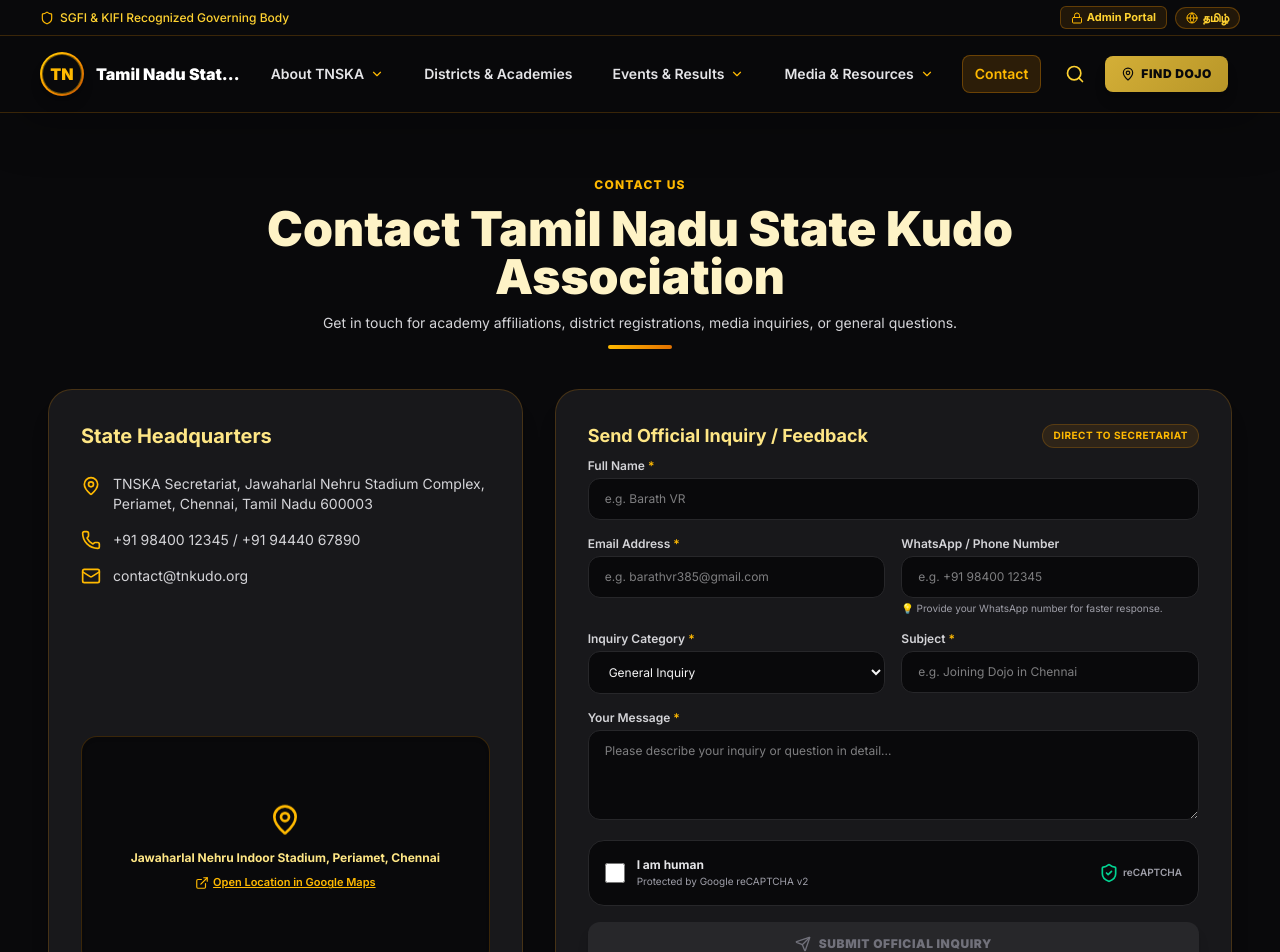
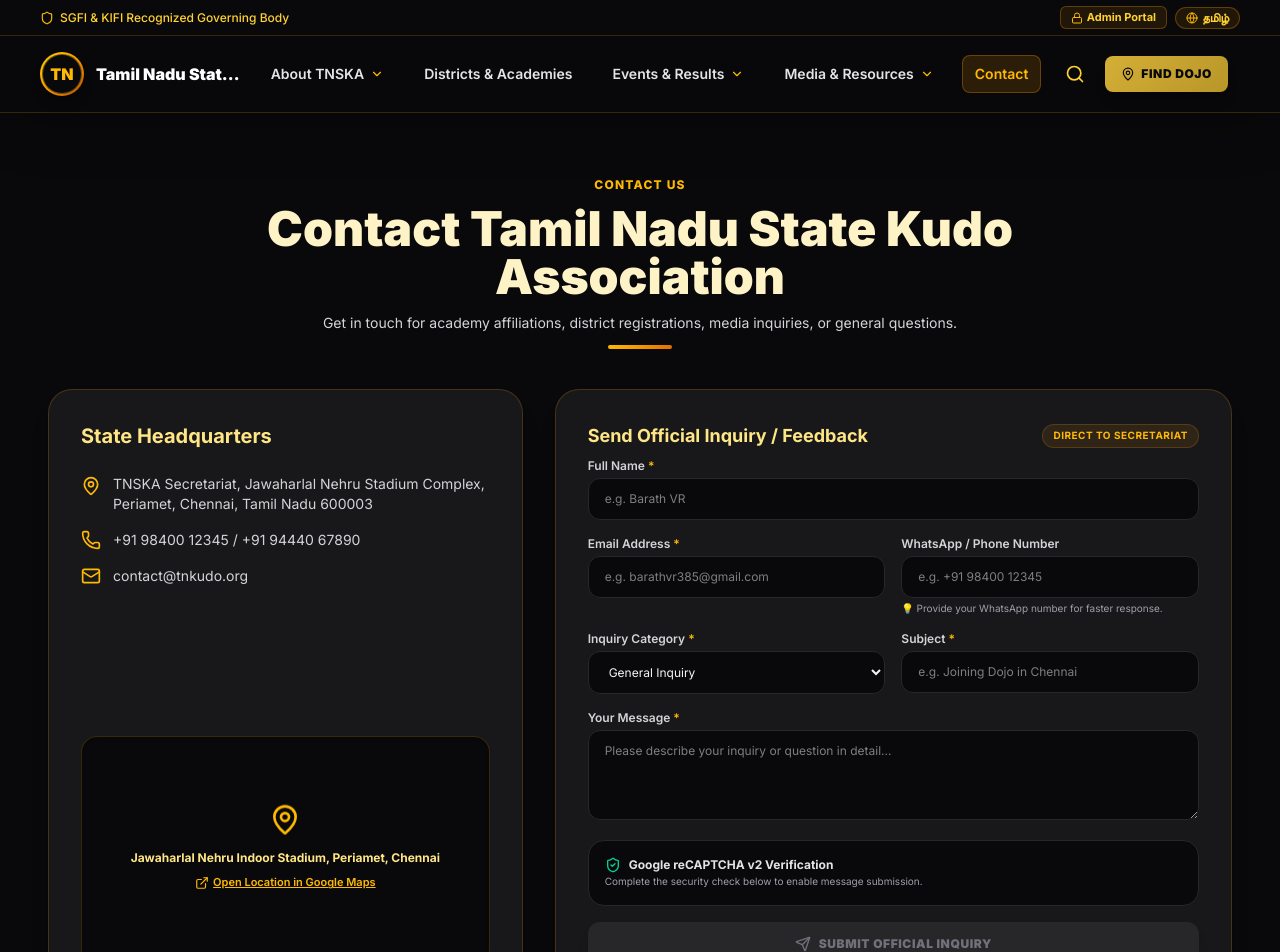
Before and after one commit to BARATH-VR/TamilNadu_Kudo_Website, a Next.js app: page /contact in a window 1280 px wide. Shown: the top 952 px of the page. Built offline with nearby package versions, Linux system fonts and the light colour scheme.

Commit message:
Integrate official Google reCAPTCHA v2 iframe script and widget in ContactView

```diff
--- a/src/components/Views.tsx
+++ b/src/components/Views.tsx
@@ -1,6 +1,6 @@
 'use client';
 
-import React, { useState } from 'react';
+import React, { useState, useEffect, useRef } from 'react';
 import { useLanguage } from '@/context/LanguageContext';
 import { useAdmin } from '@/context/AdminContext';
 import { TAMILNADU_DISTRICTS } from '@/data/kudoData';
@@ -837,6 +837,10 @@ export const ContactView: React.FC = () => {
   const [message, setMessage] = useState('');
   const [websiteHp, setWebsiteHp] = useState('');
   const [isCaptchaVerified, setIsCaptchaVerified] = useState(false);
+  const [captchaToken, setCaptchaToken] = useState('');
+
+  const recaptchaContainerRef = useRef<HTMLDivElement>(null);
+  const widgetIdRef = useRef<number | null>(null);
 
   const [isSubmitting, setIsSubmitting] = useState(false);
   const [toast, setToast] = useState<{ type: 'success' | 'error'; msg: string } | null>(null);
@@ -845,6 +849,60 @@ export const ContactView: React.FC = () => {
     setToast({ type, msg });
     setTimeout(() => setToast(null), 5000);
   };
+
+  // Dynamically load & render official Google reCAPTCHA v2 iframe
+  useEffect(() => {
+    const renderWidget = () => {
+      if (
+        recaptchaContainerRef.current &&
+        typeof window !== 'undefined' &&
+        (window as any).grecaptcha &&
+        widgetIdRef.current === null
+      ) {
+        try {
+          const sitekey = process.env.NEXT_PUBLIC_RECAPTCHA_SITE_KEY || '6LeIxAcTAAAAAJcZVRqyHh71UMIEGNQ_MXjiZKhI';
+          const id = (window as any).grecaptcha.render(recaptchaContainerRef.current, {
+            sitekey: sitekey,
+            theme: 'dark',
+            callback: (token: string) => {
+              setIsCaptchaVerified(true);
+              setCaptchaToken(token);
+            },
+            'expired-callback': () => {
+              setIsCaptchaVerified(false);
+              setCaptchaToken('');
+            }
+          });
+          widgetIdRef.current = id;
+        } catch (e) {
+          // Ignore if already rendered
+        }
+      }
+    };
+
+    if (typeof window !== 'undefined') {
+      if ((window as any).grecaptcha && (window as any).grecaptcha.render) {
+        renderWidget();
+      } else {
+        const existingScript = document.getElementById('google-recaptcha-v2-script');
+        if (!existingScript) {
+          const script = document.createElement('script');
+          script.id = 'google-recaptcha-v2-script';
+          script.src = 'https://www.google.com/recaptcha/api.js?onload=onGoogleRecaptchaLoad&render=explicit';
+          script.async = true;
+          script.defer = true;
+          (window as any).onGoogleRecaptchaLoad = () => {
+            renderWidget();
+          };
+          document.body.appendChild(script);
+        } else {
+          (window as any).onGoogleRecaptchaLoad = () => {
+            renderWidget();
+          };
+        }
+      }
+    }
+  }, []);
 
   const handleSubmit = async (e: React.FormEvent) => {
     e.preventDefault();
@@ -1101,24 +1159,21 @@ export const ContactView: React.FC = () => {
                 />
               </div>
 
-              {/* Google reCAPTCHA v2 Checkbox Widget */}
-              <div className="bg-zinc-950 border border-zinc-800 rounded-2xl p-4 flex items-center justify-between">
-                <label className="flex items-center space-x-3 cursor-pointer select-none">
-                  <input
-                    type="checkbox"
-                    checked={isCaptchaVerified}
-                    onChange={(e) => setIsCaptchaVerified(e.target.checked)}
-                    className="w-5 h-5 accent-amber-400 rounded cursor-pointer"
-                  />
-                  <div className="space-y-0.5">
-                    <span className="text-xs font-bold text-zinc-200 block">I am human</span>
-                    <span className="text-[10px] text-zinc-400 block">Protected by Google reCAPTCHA v2</span>
+              {/* Official Google reCAPTCHA v2 Iframe Widget */}
+              <div className="bg-zinc-950 border border-zinc-800 rounded-2xl p-4 flex flex-col sm:flex-row items-center justify-between gap-4 overflow-hidden">
+                <div>
+                  <div className="flex items-center space-x-2">
+                    <ShieldCheck className="w-4 h-4 text-emerald-400" />
+                    <span className="text-xs font-bold text-zinc-200">Google reCAPTCHA v2 Verification</span>
                   </div>
-                </label>
+                  <p className="text-[10px] text-zinc-400 mt-0.5">
+                    Complete the security check below to enable message submission.
+                  </p>
+                </div>
 
-                <div className="flex items-center space-x-1 text-zinc-500 text-[10px]">
-                  <ShieldCheck className="w-5 h-5 text-emerald-400" />
-                  <span className="font-semibold text-zinc-400">reCAPTCHA</span>
+                {/* Google reCAPTCHA container */}
+                <div className="shrink-0 flex justify-center">
+                  <div ref={recaptchaContainerRef}></div>
                 </div>
               </div>
 
```
